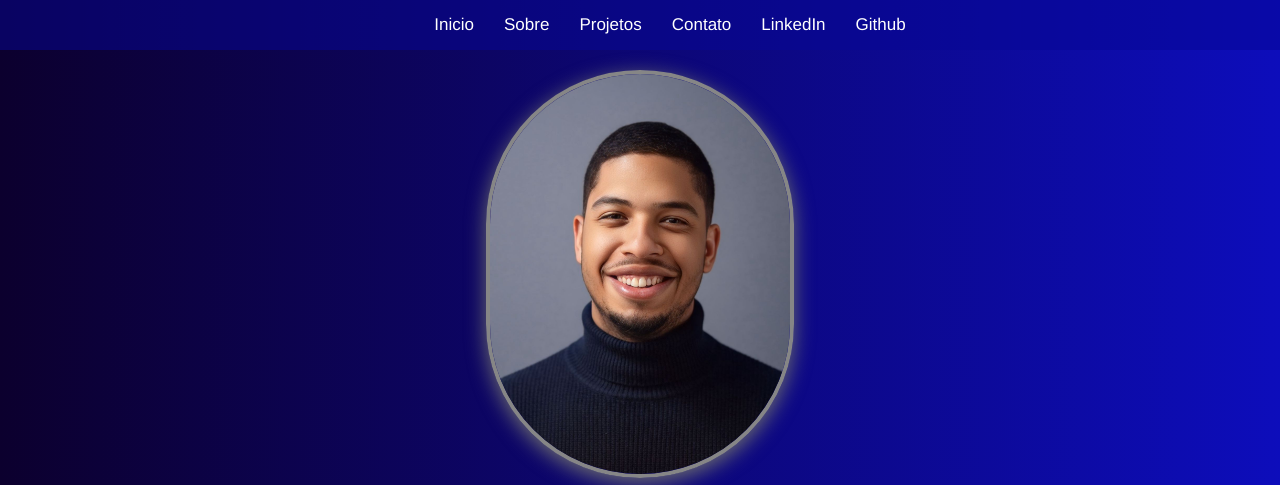
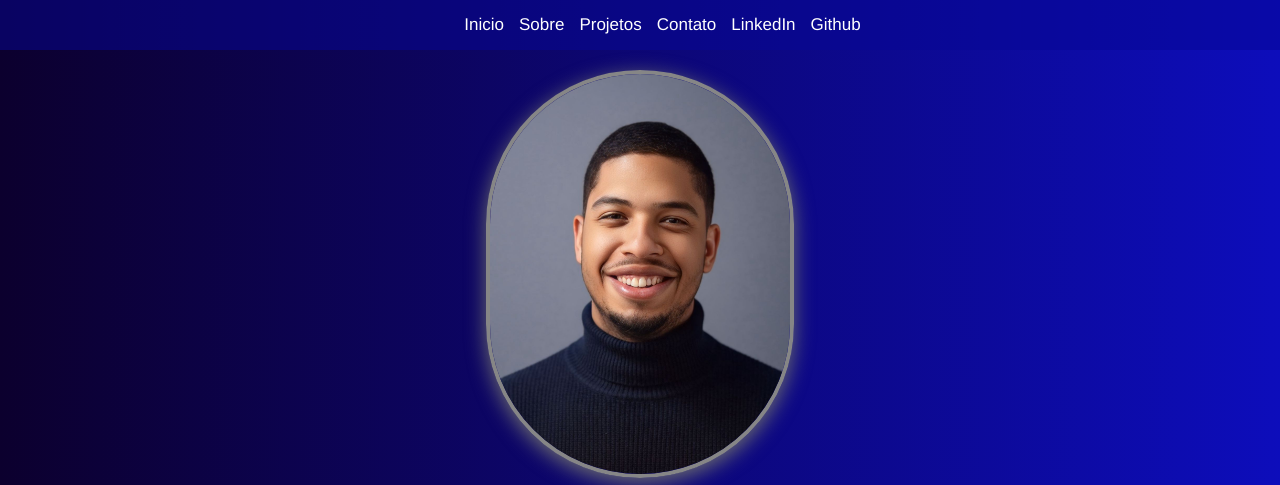
Before and after one commit to lsantana99/Portfolio, a plain HTML site: page index.html in a window 1280 px wide. Shown: the top 485 px of the page. Drawn offline with Linux system fonts and the light colour scheme.

Commit message:
Portfolio

```diff
--- a/style/style.css
+++ b/style/style.css
@@ -31,16 +31,19 @@ nav{
     position: fixed;
     width: 100%;
     z-index: 100;
+    margin: 0px;
+    min-width: 250px;
 }
 
 ul{
     display: flex;
     justify-content: center;
+    min-width: 250px
 }
 
 li{
     display: inline;
-    padding-left: 30px;
+    padding-left: 15px;
 }
 
 li a{
```
